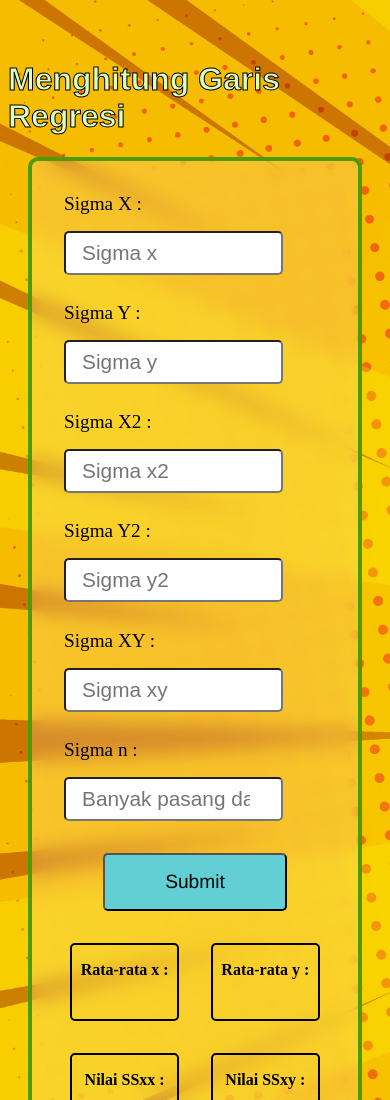
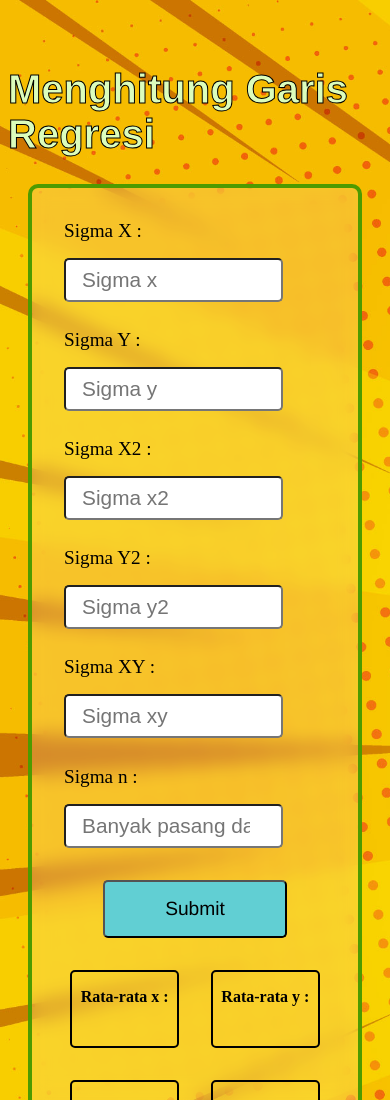
Before and after one commit to RIKO-FERNANDA-S/WEB-PENGHITUNG-GARIS-REGRESI, a plain HTML site: page index.html in a window 390 px wide. Shown: the top 1100 px of the page. Drawn offline with Linux system fonts and the light colour scheme.

Commit message:
Slightly tidy up the appearance of the cellphone.6 title hp mode

```diff
--- a/style.css
+++ b/style.css
@@ -124,8 +124,8 @@ button{
     }
 
     body h1{
-        font-size: 2rem;
-        font-weight: 700;
+        font-size: 2.5rem;
+        font-weight: 900;
         -webkit-text-stroke: 1px black;
     }
 
```
